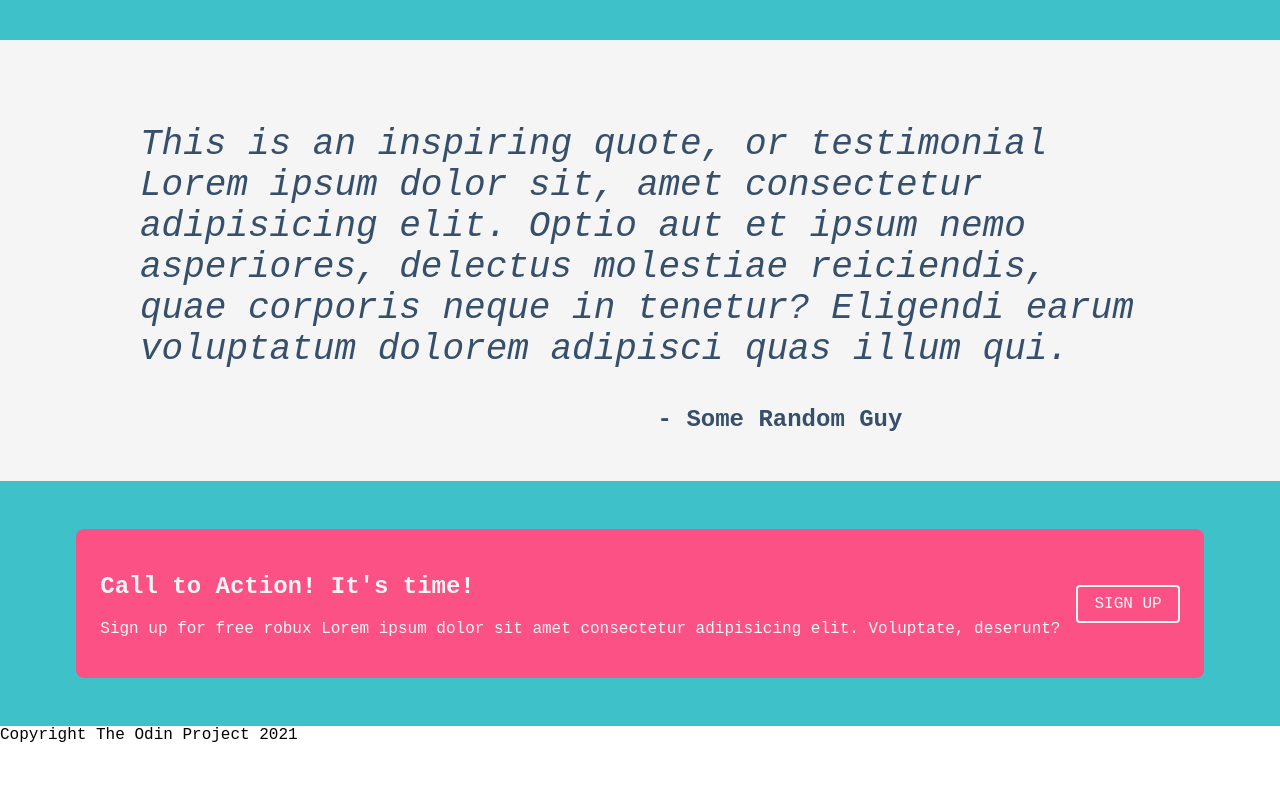
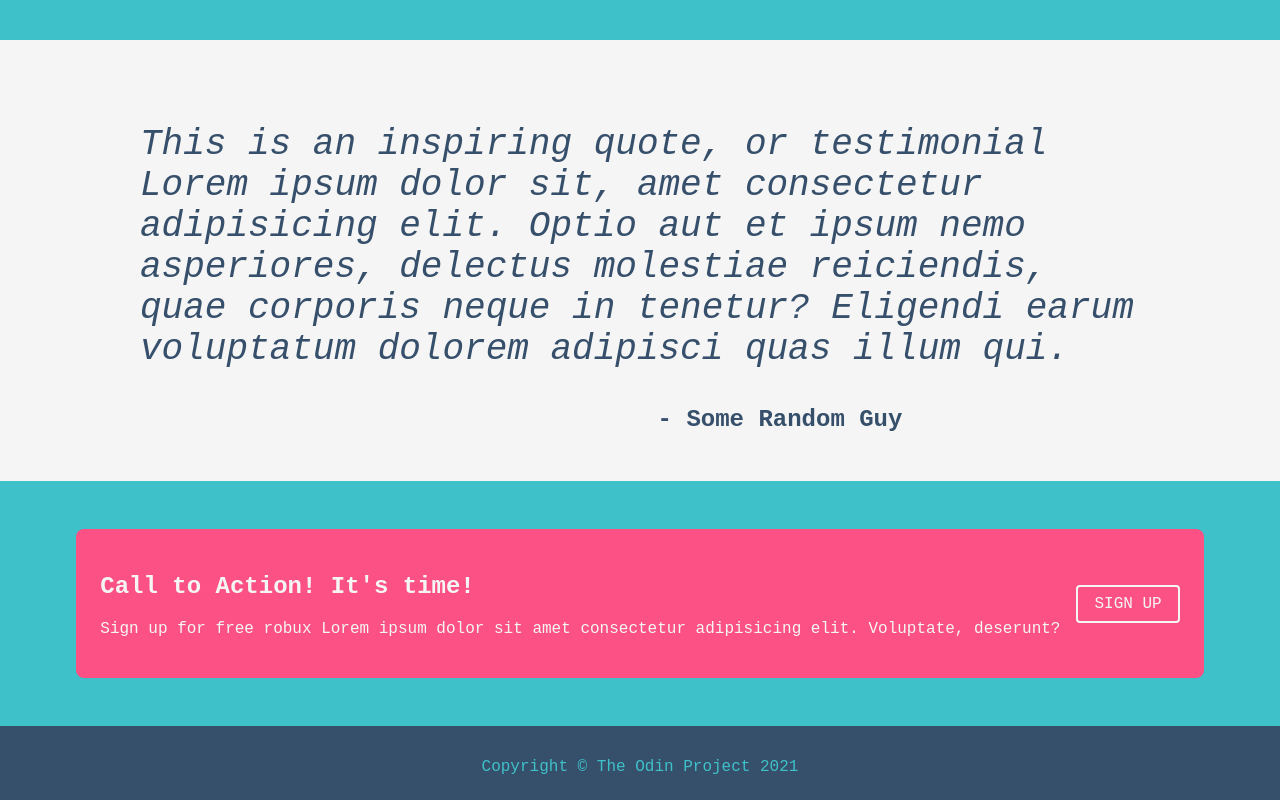
Before and after one commit to xyzeque/landing-page, a plain HTML site: page index.html in a window 1280 px wide. Shown: the part 1518-2318 px from the top of the page. Before the commit the page ends 2262 px from the top, so only its background shows below. Drawn offline with Linux system fonts and the light colour scheme.

Commit message:
Add basic style in footer

```diff
--- a/index.html
+++ b/index.html
@@ -81,7 +81,7 @@
     </div>
   </div>
   <div class="footer">
-    Copyright The Odin Project 2021
+    Copyright &copy; The Odin Project 2021
   </div>
 </body>
 </html>
--- a/style.css
+++ b/style.css
@@ -171,3 +171,14 @@ button {
   font-size: 16px;
   padding: 8px 16px;
 }
+
+/* footer */
+
+.footer {
+  padding: 32px 0 24px;
+  background-color: #364F6B;
+  color: #3FC1C9;
+  display: flex;
+  justify-content: center;
+  align-items: center;
+}
```
